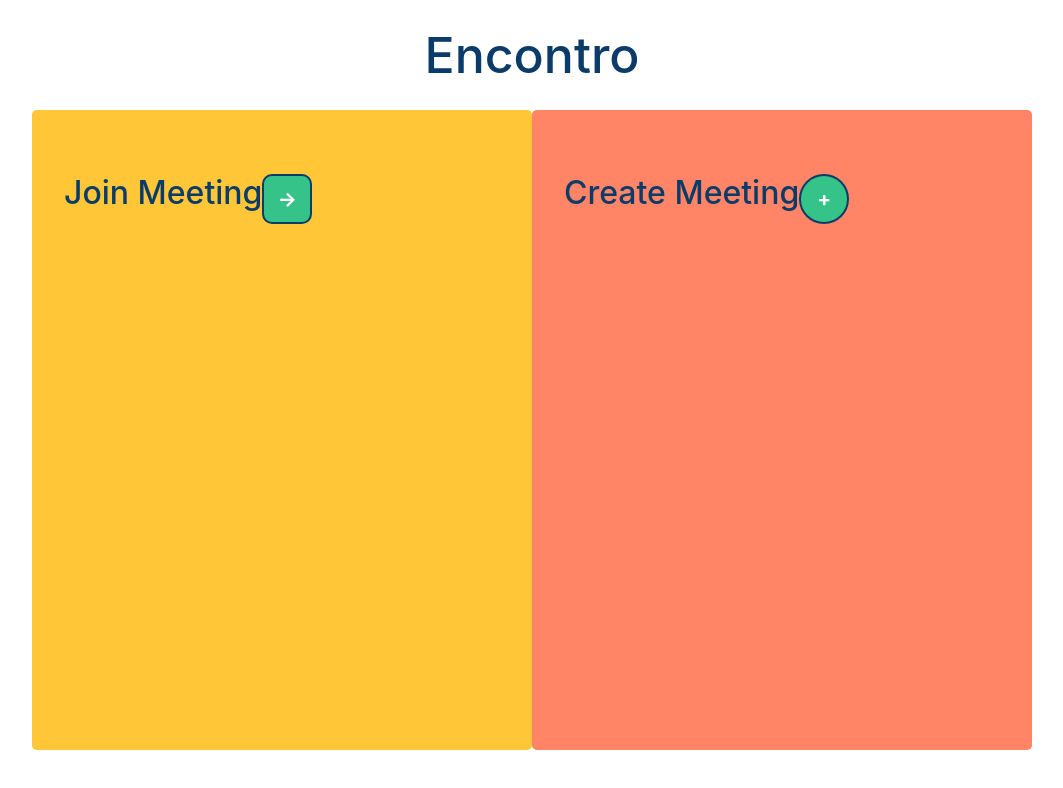
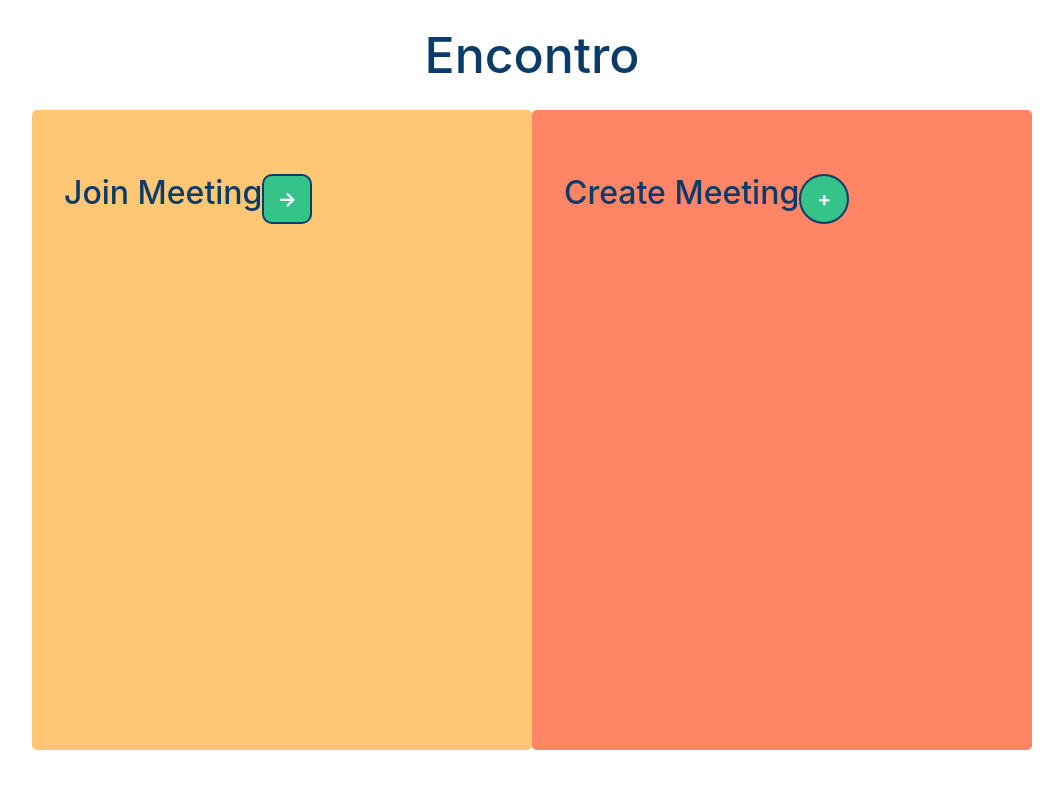
Before and after one commit to robsookim/encontro, a React (Create React App) app in the folder client/: page / in a window 1280 px wide. Shown: the top 788 px of the page, without its empty margins (108-1171 px from the left). Built offline with nearby package versions, Linux system fonts and the light colour scheme.

Commit message:
some styling for join form

```diff
--- a/client/src/home.css
+++ b/client/src/home.css
@@ -22,7 +22,7 @@ h1{
     display: inline-flex;
 }
 .jumbotron-1 {
-    background-color: #ffc637;
+    background-color: #ffc673;
 }
 
 .jumbotron-2 {
--- /dev/null
+++ b/client/src/join.css
@@ -0,0 +1,31 @@
+/*
+orange - #ff8566
+green - #36c389
+yellow - #ffc673
+navy - #0b3b69
+white - #ffffff
+*/
+
+body{
+    background-color: white;
+}
+.jumbotron{
+    background-color: #ffc673;
+    width: 70%;
+    margin: 20px auto 0 auto;
+}
+h1{
+    text-align: center;
+}
+#meetingNameInput{
+    width: 500px;
+    margin-left: 20px;
+}
+form{
+    text-align: center;
+}
+button{
+    width: 100px;
+    text-align: center;
+    margin-top: 20px;
+}
--- a/client/src/pages/join.js
+++ b/client/src/pages/join.js
@@ -2,7 +2,7 @@ import React, { Component } from "react";
 // import { Input, TextArea, FormBtn } from "./../components/Form";
 // import API from "./../utils/API.js";
 import 'bootstrap/dist/css/bootstrap.min.css';
-// import '../join.css';
+import '../join.css';
 
 class Join extends Component {
 
```
